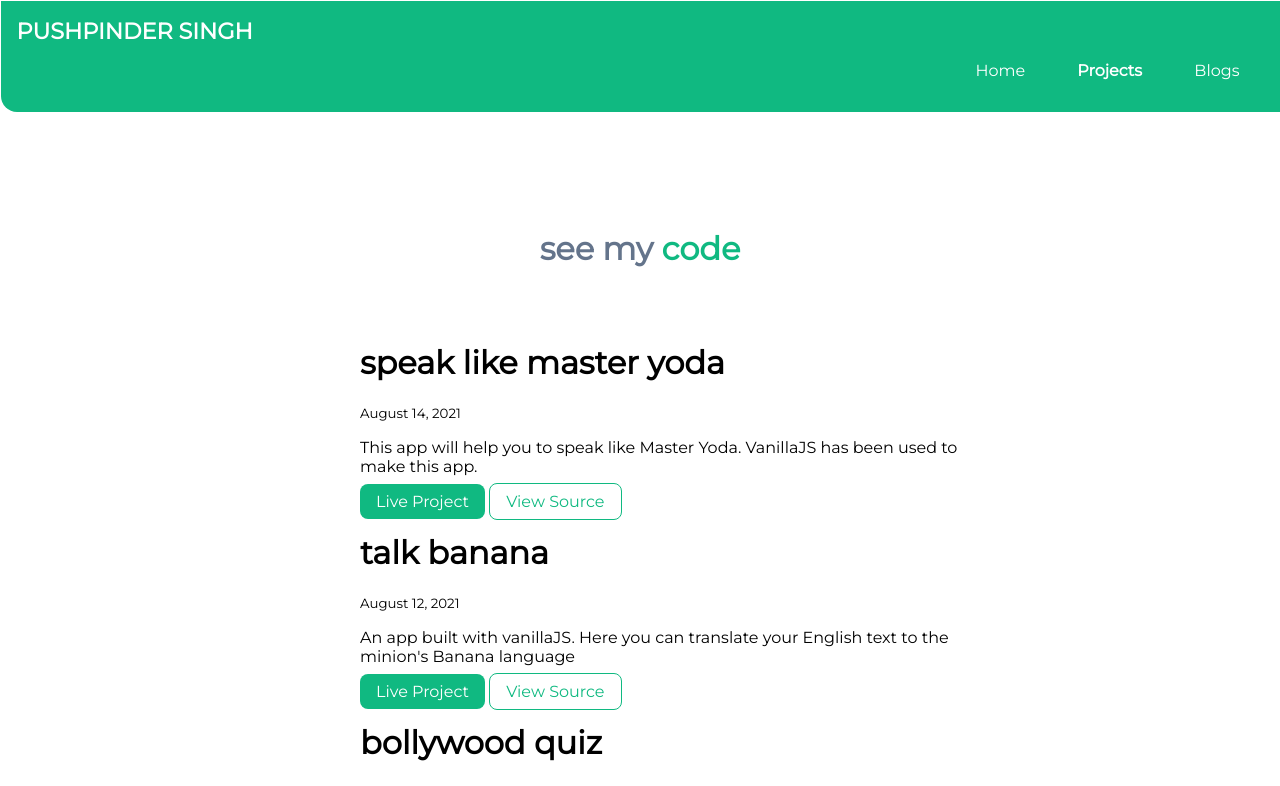
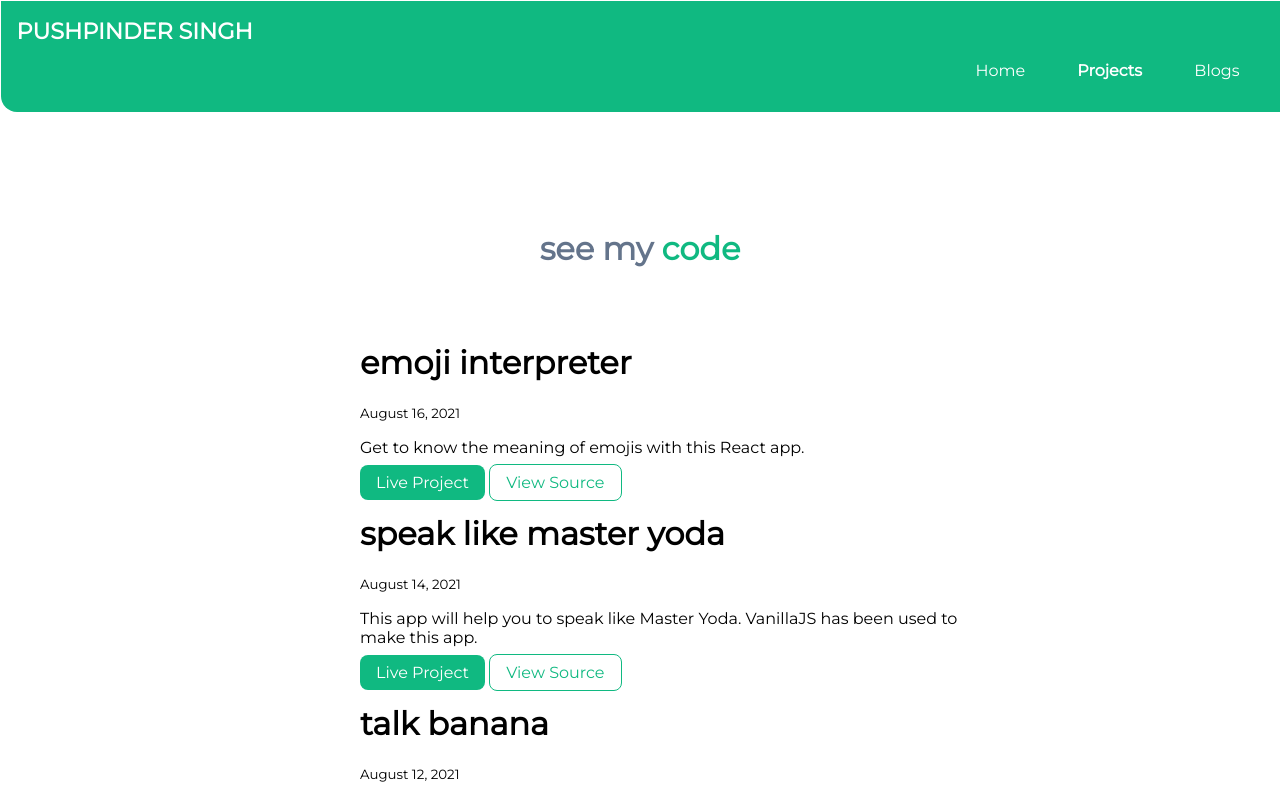
Before and after one commit to pushpinder05/component-library, a plain HTML site: page projects.html in a window 1280 px wide. Shown: the top 786 px of the page. Drawn offline with Linux system fonts and the light colour scheme.

Commit message:
added: emoji app

```diff
--- a/projects.html
+++ b/projects.html
@@ -33,6 +33,19 @@
     </header>
 
     <ul class="list-non-bullet">
+
+        <li>
+
+            <div class="container container-center">
+                <h1>emoji interpreter</h1>
+                <small>August 16, 2021</small>
+                <p>Get to know the meaning of emojis with this React app.</p>
+                <a class="link link-primary" href="https://wgk98.csb.app/">Live Project</a>
+                <a class="link link-secondary" href="https://github.com/pushpinder05/emoji-app">View Source</a>
+            </div>
+
+
+        </li>
 
         <li>
 
```
